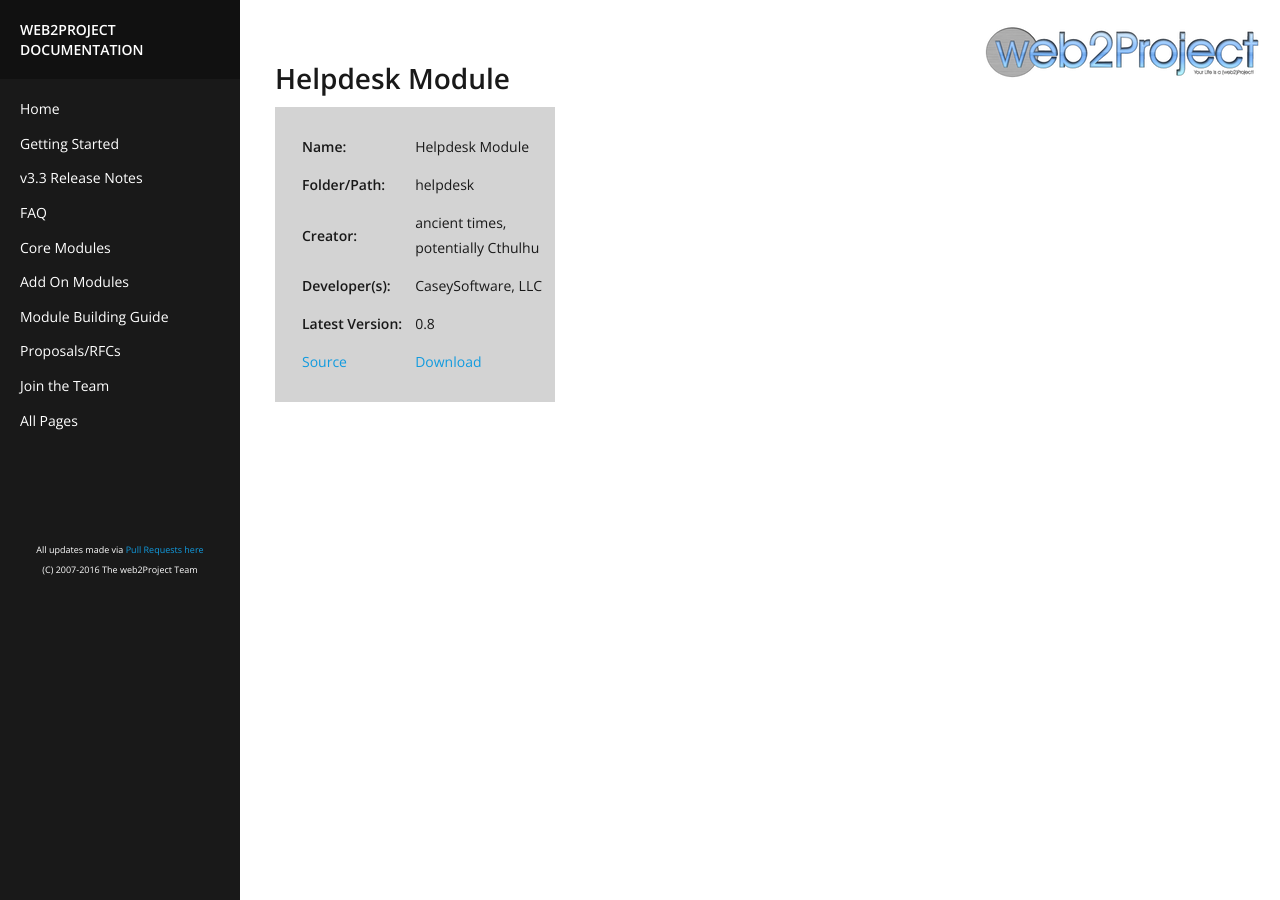
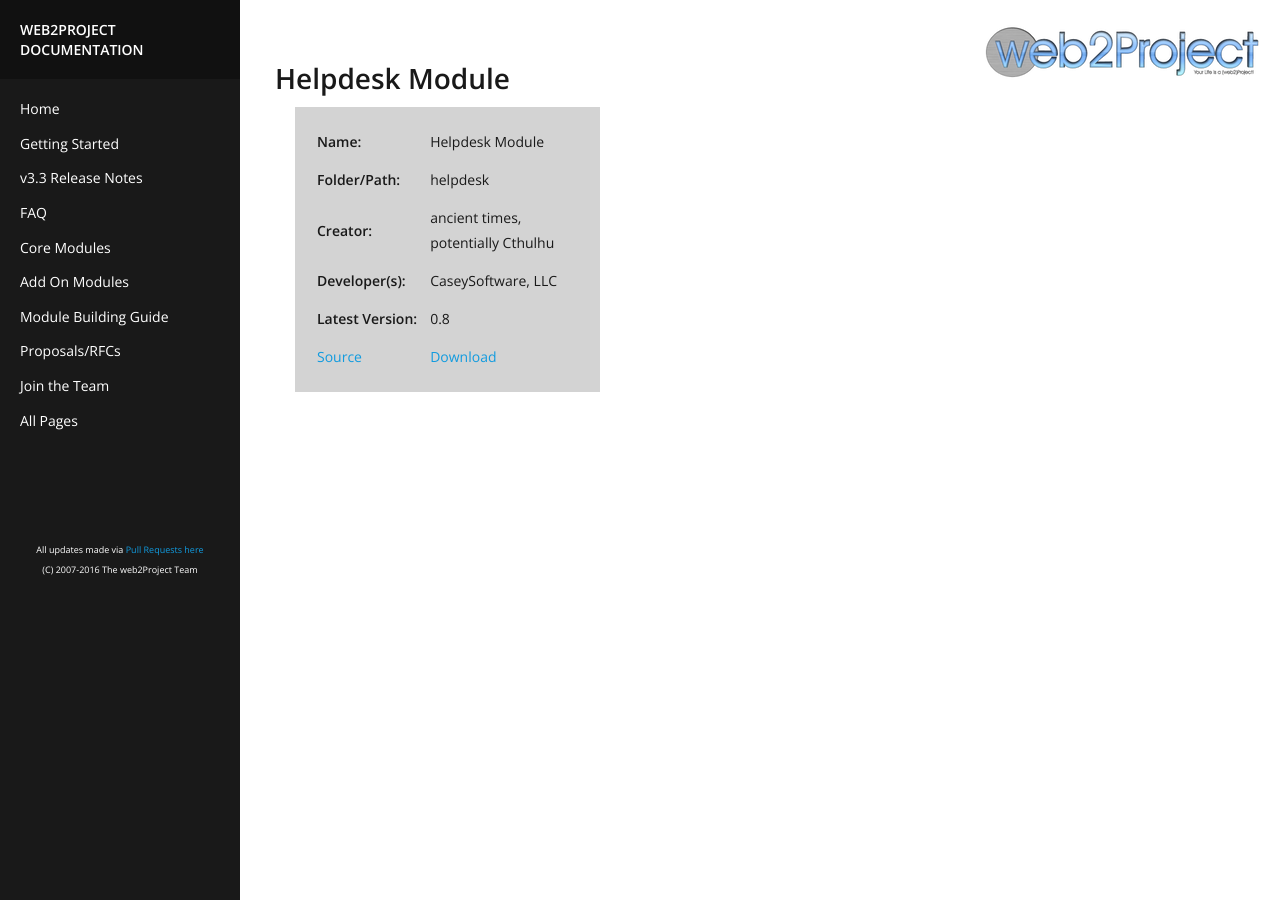
Before and after one commit to web2project/web2project.github.io, a Jekyll site: the page built from _modules/helpdesk.md, in a window 1280 px wide. Built offline with Jekyll 4.4.1, drawn with Linux system fonts in a browser that asks for light colours.

Commit message:
tweaking the module info block formatting

```diff
--- a/_layouts/module.html
+++ b/_layouts/module.html
@@ -5,7 +5,7 @@ layout: default
 <div class="module-info">
     <table>
         <tr>
-            <td width="75%"><label>Name:</label></td><td>{{ page.module_name }}</td>
+            <td style="width: 100px;"><label>Name:</label></td><td>{{ page.module_name }}</td>
         </tr>
         <tr>
             <td><label>Folder/Path:</label></td><td>{{ page.module_path }}</td>
--- a/assets/style.css
+++ b/assets/style.css
@@ -398,7 +398,7 @@ section {
     left: 275px;
     margin-top: 50px;
     padding-bottom: 50px;
-    padding-right: 50px;
+    padding-right: 30px;
     position: absolute;
 }
 
@@ -431,8 +431,10 @@ pre {
     background-color: lightgray;
     float: right;
     line-height: 25px;
-    padding: 20px;
-    width: 240px;
+    margin-left: 20px;
+    min-width: 275px;
+    padding: 15px;
+    width: 25%;
 }
 
 .module-info label {
@@ -440,7 +442,7 @@ pre {
 }
 
 .module-info td {
-    white-space: nowrap;
+    /*white-space: nowrap;*/
 }
 
 .column {
```
